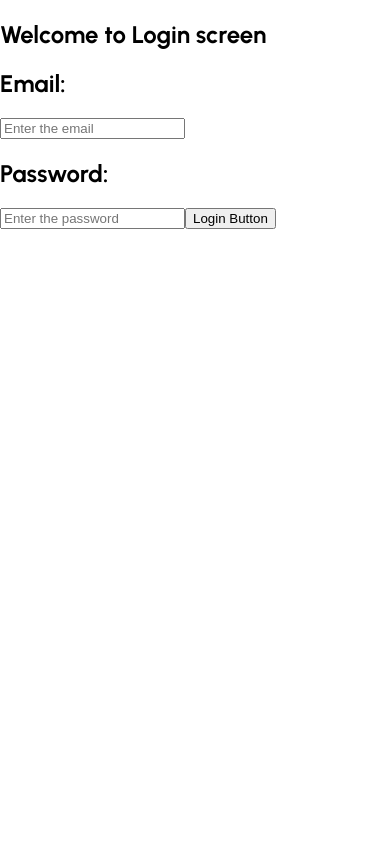
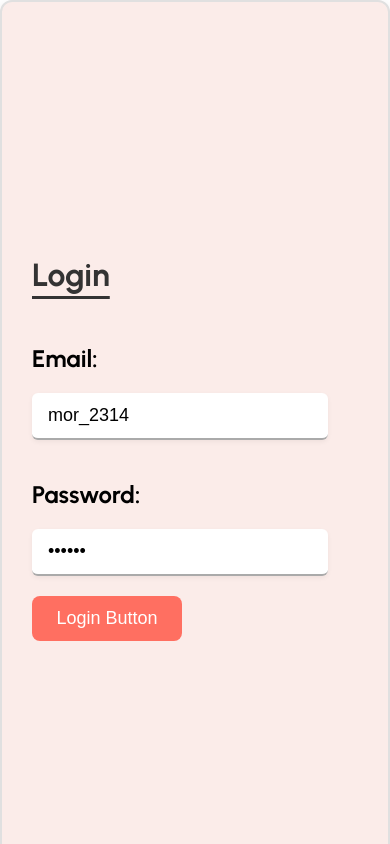
Before and after one commit to PavitrankMishra/Shopper-Stop, a React (Vite) app: page / in a window 390 px wide. Built offline with nearby package versions, Linux system fonts and the light colour scheme; a web font is replaced by a local one.

Commit message:
"feat: Implemented login page with responsiveness across all devices"

```diff
--- a/src/Components/Login.jsx
+++ b/src/Components/Login.jsx
@@ -4,8 +4,8 @@ import { useNavigate } from "react-router-dom";
 import styles from "../Components/Login.module.css";
 
 const Login = () => {
-  const [loginID, setLoginID] = useState("");
-  const [loginPassword, setLoginPassword] = useState("");
+  const [loginID, setLoginID] = useState("mor_2314");
+  const [loginPassword, setLoginPassword] = useState("83r5^_");
   const [token, setToken] = useState("");
   const navigate = useNavigate();
 
@@ -40,23 +40,31 @@ const Login = () => {
   };
   return (
     <>
-      <section className={styles.userListContainer}>
-        <h1>Welcome to Login screen</h1>
+      <section className={styles.userLoginContainer}>
+        <h1 className={styles.loginHeading}>Login</h1>
+        <div className={styles.inputContainer}>
           <h2>Email: </h2>
           <input
             type="text"
-          placeholder="Enter the email"
+            placeholder="LoginID"
             value={loginID}
             onChange={(e) => setLoginID(e.target.value)}
+            className={styles.loginInput}
           />
+        </div>
+        <div className={styles.passwordContainer}>
           <h2>Password: </h2>
           <input
             type="password"
-          placeholder="Enter the password"
+            placeholder="Password"
             value={loginPassword}
             onChange={(e) => setLoginPassword(e.target.value)}
+            className={styles.loginPassword}
           />
-        <button onClick={handleLogin}>Login Button</button>
+        </div>
+        <button onClick={handleLogin} className={styles.loginButton}>
+          Login Button
+        </button>
       </section>
     </>
   );
--- a/src/Components/Login.module.css
+++ b/src/Components/Login.module.css
@@ -0,0 +1,137 @@
+.userLoginContainer {
+  border: 2px solid #e0e0e0;
+  min-height: 95.5vh;
+  display: flex;
+  justify-content: center;
+  align-items: center;
+  flex-direction: column;
+  max-width: 100%;
+  background-color: #fbece9;
+  padding: 30px;
+  box-shadow: 0 4px 12px rgba(0, 0, 0, 0.1);
+  border-radius: 12px;
+}
+
+/* Heading Styling */
+.userLoginContainer .loginHeading {
+  display: inline;
+  width: max-content;
+  text-decoration: underline;
+  text-underline-offset: 10px;
+}
+
+.userLoginContainer h1 {
+  font-size: 2rem;
+  color: #333;
+  margin-bottom: 30px;
+}
+
+/* Inputs */
+.loginInput,
+.loginPassword {
+  width: 100%;
+  padding: 12px 16px;
+  margin-bottom: 20px;
+  border: none;
+  border-bottom: 2px solid #aaa;
+  background-color: #fff;
+  border-radius: 6px;
+  font-size: 16px;
+  transition: all 0.3s ease;
+  box-shadow: 0 2px 5px rgba(0, 0, 0, 0.05);
+}
+
+.loginInput:focus,
+.loginPassword:focus {
+  border-bottom: 2px solid #ff5722;
+  outline: none;
+  box-shadow: 0 0 6px rgba(255, 87, 34, 0.4);
+}
+
+/* Button */
+.loginButton {
+  border: none;
+  padding: 12px 24px;
+  background-color: #ff6f61;
+  color: #ffffff;
+  font-size: 16px;
+  border-radius: 8px;
+  cursor: pointer;
+  transition: background-color 0.3s ease, transform 0.2s ease;
+}
+
+.loginButton:hover {
+  background-color: #e64a19;
+  transform: scale(1.03);
+}
+
+/* 🔸 Mobile */
+@media (max-width: 480px) {
+  .loginInput,
+  .loginPassword {
+    font-size: 18px;
+    max-width: 300px;
+  }
+
+  .loginButton {
+    font-size: 18px;
+    width: 100%;
+    max-width: 150px;
+  }
+
+  .userLoginContainer {
+    align-items: flex-start;
+  }
+}
+
+/* 🔸 Tablet */
+@media (min-width: 481px) and (max-width: 768px) {
+  .userLoginContainer {
+    padding: 40px;
+  }
+
+  .loginInput,
+  .loginPassword {
+    font-size: 18px;
+    max-width: 400px;
+  }
+
+  .loginButton {
+    font-size: 18px;
+    max-width: 200px;
+  }
+}
+
+/* 🔸 Small Desktop */
+@media (min-width: 769px) and (max-width: 1024px) {
+  .userLoginContainer {
+    padding: 50px;
+  }
+
+  .loginInput,
+  .loginPassword {
+    max-width: 450px;
+  }
+
+  .loginButton {
+    font-size: 18px;
+    max-width: 220px;
+  }
+}
+
+/* 🔸 Large Desktop */
+@media (min-width: 1025px) {
+  .userLoginContainer {
+    padding: 60px;
+  }
+
+  .loginInput,
+  .loginPassword {
+    max-width: 500px;
+  }
+
+  .loginButton {
+    font-size: 18px;
+    max-width: 240px;
+  }
+}
```
Lines whose indentation alone changed are shown as unchanged.
